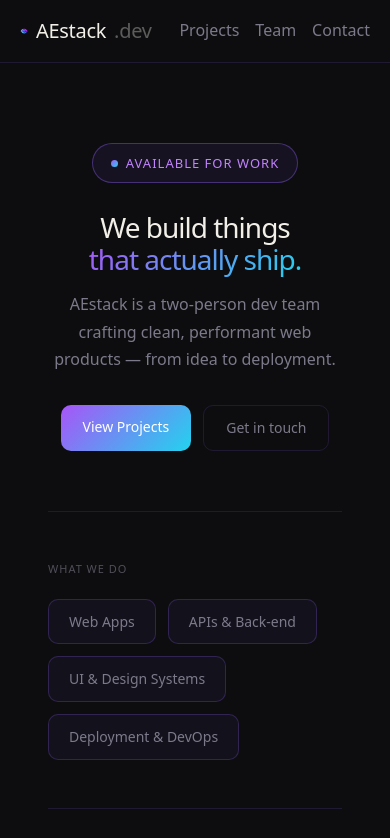
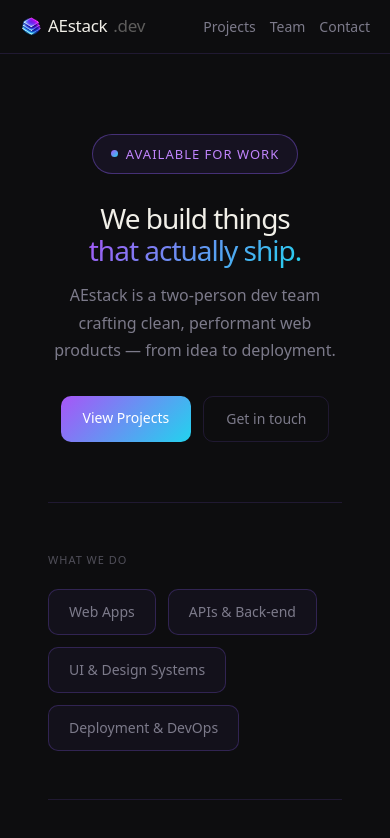
Before and after one commit to AhmetShabani/aestack-portfolio, a React (Vite) app: page / in a window 390 px wide. Shown: the top 838 px of the page. Built offline with nearby package versions, Linux system fonts and the light colour scheme.

Commit message:
small fix

```diff
--- a/src/assets/css/navbar.css
+++ b/src/assets/css/navbar.css
@@ -11,13 +11,21 @@
 }
 
 .logo {
-  font-size: 15px;
+  display: flex;
+  align-items: center;
+  gap: 8px;
+  font-size: 20px;
   font-weight: 500;
   letter-spacing: -0.3px;
   color: var(--color-text);
 }
 
 .logo span { opacity: 0.35; }
+
+.logo img {
+  width: 32px;
+  height: 32px;
+}
 
 .links { display: flex; gap: 24px; }
 
@@ -30,18 +38,20 @@
 .link:hover, .active { color: var(--color-text); }
 
 @media (max-width: 600px) {
-  .nav { padding: 14px 20px; }
-  .links { gap: 16px; }
+  .nav { padding: 12px 20px; }
+  .links { gap: 14px; }
+
+  .logo {
+    font-size: 17px;
+    gap: 6px;
+  }
+
+  .logo img {
+    width: 22px;
+    height: 22px;
+  }
+
+  .link {
+    font-size: 14px;
+  }
 }
-.logo {
-  display: flex;
-  align-items: center;
-  gap: 8px;
-    font-size: 20px;
-}
-
-.logo img {
-  width: 5%;
-  height: 5%;
-  object-fit: contain;
-}
```
